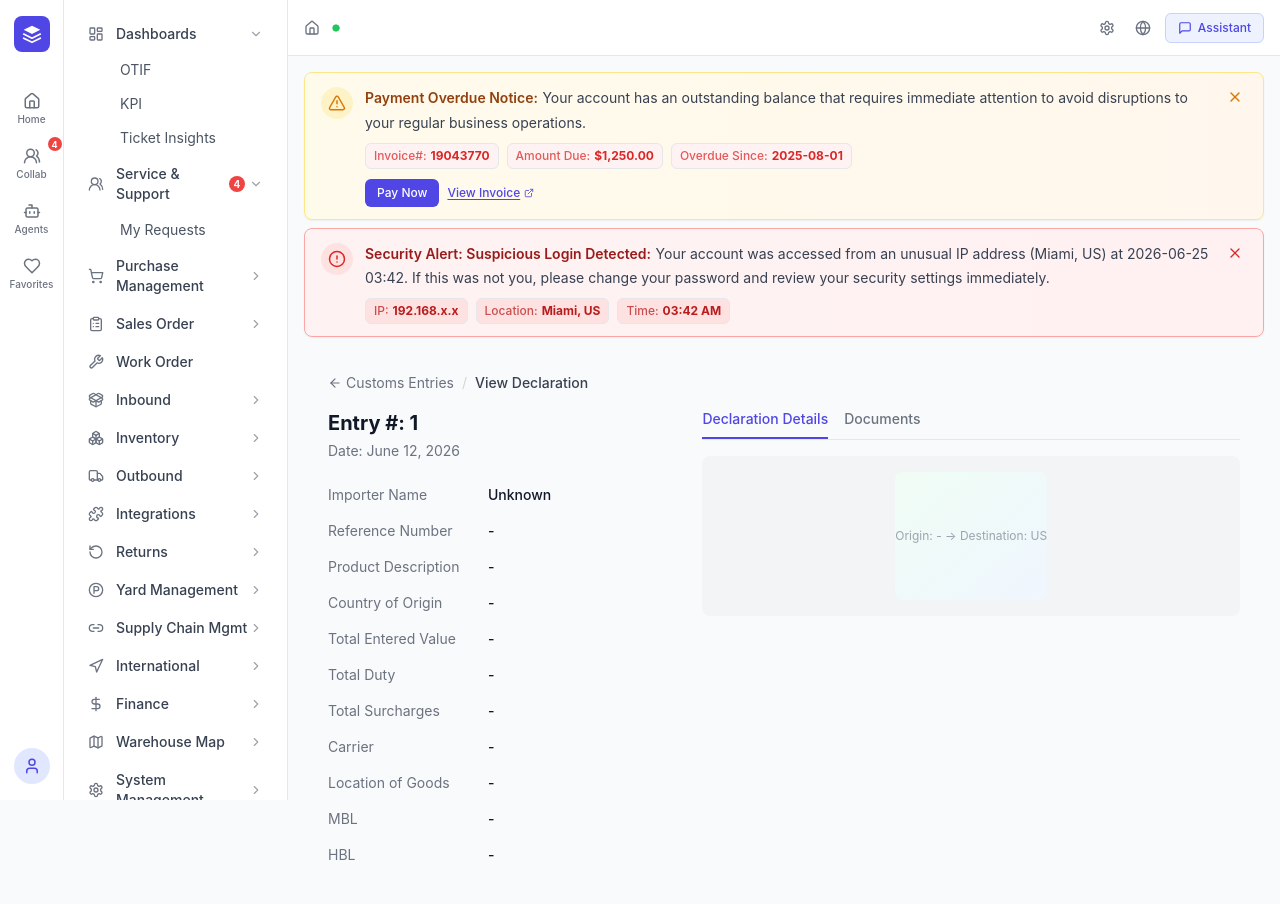
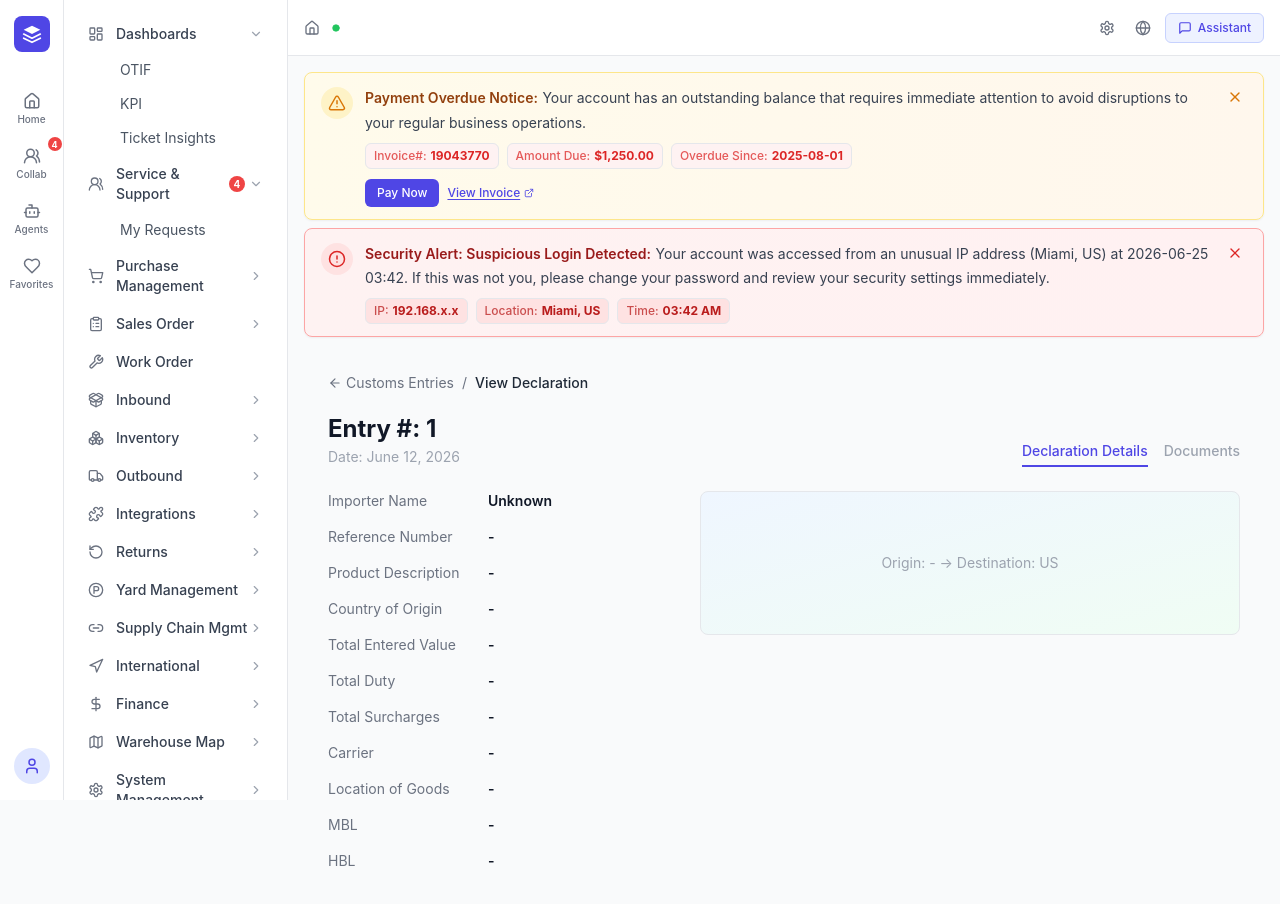
Before and after one commit to WYJade/CP-Announcement-management, a React (Vite) app: page /international/customs/1 in a window 1280 px wide. Shown: the top 904 px of the page. Built offline with nearby package versions, Linux system fonts and the light colour scheme.

Commit message:
fix: blank pages for inbound/inventory/outbound, optimize Customs Entry detail layout

```diff
--- a/src/components/International/CustomsEntryDetail.tsx
+++ b/src/components/International/CustomsEntryDetail.tsx
@@ -2,13 +2,7 @@ import { useState } from 'react'
 import { useParams, useNavigate } from 'react-router-dom'
 import { ArrowLeft } from 'lucide-react'
 
-const ENTRIES_DATA: Record<string, {
-  declarationNo: string; date: string; importerName: string; referenceNumber: string;
-  productDescription: string; countryOfOrigin: string; totalEnteredValue: string;
-  totalDuty: string; totalSurcharges: string; carrier: string; locationOfGoods: string;
-  mbl: string; hbl: string;
-  lineItems: { invoiceLineNo: number; line7501: number; productNo: number; productValue: string; adValoremRate: string; dutyAmount: string; surchargeAmount: string; htsNo: string }[];
-}> = {
+const ENTRIES_DATA: Record<string, any> = {
   '82G-0101679-0': {
     declarationNo: '82G-0101679-0', date: 'June 15, 2026', importerName: 'ADOORN LLC',
     referenceNumber: 'SHIP-JUNE12-US', productDescription: 'SECTION 122 - 10% DUTY',
@@ -40,137 +34,105 @@ const ENTRIES_DATA: Record<string, {
   },
 }
 
-// Fallback for entries not in the map
-const DEFAULT_ENTRY = {
-  declarationNo: '', date: 'June 12, 2026', importerName: 'Unknown',
-  referenceNumber: '-', productDescription: '-', countryOfOrigin: '-',
-  totalEnteredValue: '-', totalDuty: '-', totalSurcharges: '-',
-  carrier: '-', locationOfGoods: '-', mbl: '-', hbl: '-', lineItems: [],
-}
+const DEFAULT_ENTRY = { declarationNo: '', date: 'June 12, 2026', importerName: 'Unknown', referenceNumber: '-', productDescription: '-', countryOfOrigin: '-', totalEnteredValue: '-', totalDuty: '-', totalSurcharges: '-', carrier: '-', locationOfGoods: '-', mbl: '-', hbl: '-', lineItems: [] }
 
 export default function CustomsEntryDetail() {
   const { id } = useParams<{ id: string }>()
   const navigate = useNavigate()
   const [activeTab, setActiveTab] = useState<'details' | 'documents'>('details')
-
   const entry = ENTRIES_DATA[id || ''] || { ...DEFAULT_ENTRY, declarationNo: id || '' }
 
+  const fields = [
+    ['Importer Name', entry.importerName], ['Reference Number', entry.referenceNumber],
+    ['Product Description', entry.productDescription], ['Country of Origin', entry.countryOfOrigin],
+    ['Total Entered Value', entry.totalEnteredValue], ['Total Duty', entry.totalDuty],
+    ['Total Surcharges', entry.totalSurcharges], ['Carrier', entry.carrier],
+    ['Location of Goods', entry.locationOfGoods], ['MBL', entry.mbl], ['HBL', entry.hbl],
+  ]
+
   return (
-    <div className="p-6 max-w-6xl mx-auto">
+    <div className="p-6">
       {/* Breadcrumb */}
-      <div className="flex items-center gap-2 text-sm text-gray-500 mb-4">
-        <button onClick={() => navigate('/international/customs')} className="hover:text-gray-700 flex items-center gap-1">
-          <ArrowLeft size={14} /> Customs Entries
-        </button>
-        <span className="text-gray-300">/</span>
-        <span className="text-gray-700 font-medium">View Declaration</span>
+      <div className="flex items-center gap-2 text-sm text-gray-500 mb-5">
+        <button onClick={() => navigate('/international/customs')} className="hover:text-primary-600 flex items-center gap-1"><ArrowLeft size={14} /> Customs Entries</button>
+        <span>/</span>
+        <span className="text-gray-800 font-medium">View Declaration</span>
       </div>
 
-      <div className="grid grid-cols-5 gap-6">
-        {/* Left - Declaration Details */}
-        <div className="col-span-2">
-          <h1 className="text-xl font-bold text-gray-900 mb-1">Entry #: {entry.declarationNo}</h1>
-          <p className="text-sm text-gray-500 mb-6">Date: {entry.date}</p>
+      {/* Header + Tabs inline */}
+      <div className="flex items-end justify-between mb-6">
+        <div>
+          <h1 className="text-2xl font-bold text-gray-900">Entry #: {entry.declarationNo}</h1>
+          <p className="text-sm text-gray-400 mt-0.5">Date: {entry.date}</p>
+        </div>
+        <div className="flex gap-4">
+          <button onClick={() => setActiveTab('details')} className={`text-sm font-medium pb-1 border-b-2 ${activeTab === 'details' ? 'border-primary-600 text-primary-600' : 'border-transparent text-gray-400'}`}>Declaration Details</button>
+          <button onClick={() => setActiveTab('documents')} className={`text-sm font-medium pb-1 border-b-2 ${activeTab === 'documents' ? 'border-primary-600 text-primary-600' : 'border-transparent text-gray-400'}`}>Documents</button>
+        </div>
+      </div>
 
+      {activeTab === 'details' && (
+        <div className="flex gap-8">
+          {/* Left: Key fields */}
+          <div className="w-[340px] shrink-0">
             <div className="space-y-4">
-            {[
-              ['Importer Name', entry.importerName],
-              ['Reference Number', entry.referenceNumber],
-              ['Product Description', entry.productDescription],
-              ['Country of Origin', entry.countryOfOrigin],
-              ['Total Entered Value', entry.totalEnteredValue],
-              ['Total Duty', entry.totalDuty],
-              ['Total Surcharges', entry.totalSurcharges],
-              ['Carrier', entry.carrier],
-              ['Location of Goods', entry.locationOfGoods],
-              ['MBL', entry.mbl],
-              ['HBL', entry.hbl],
-            ].map(([label, value]) => (
-              <div key={label} className="flex items-start">
-                <span className="text-sm text-gray-500 w-40 shrink-0">{label}</span>
-                <span className="text-sm font-medium text-gray-900">{value}</span>
+              {fields.map(([label, value]) => (
+                <div key={label as string} className="flex">
+                  <span className="text-sm text-gray-500 w-[160px] shrink-0">{label}</span>
+                  <span className="text-sm font-semibold text-gray-900">{value}</span>
                 </div>
               ))}
             </div>
           </div>
 
-        {/* Right - Tabs (Declaration Details / Documents) */}
-        <div className="col-span-3">
-          <div className="flex gap-4 border-b border-gray-200 mb-4">
-            <button onClick={() => setActiveTab('details')}
-              className={`pb-2 text-sm font-medium border-b-2 transition-colors ${activeTab === 'details' ? 'border-primary-600 text-primary-600' : 'border-transparent text-gray-500'}`}>
-              Declaration Details
-            </button>
-            <button onClick={() => setActiveTab('documents')}
-              className={`pb-2 text-sm font-medium border-b-2 transition-colors ${activeTab === 'documents' ? 'border-primary-600 text-primary-600' : 'border-transparent text-gray-500'}`}>
-              Documents
-            </button>
+          {/* Right: Map + Line items */}
+          <div className="flex-1 space-y-5">
+            {/* Map placeholder */}
+            <div className="bg-gradient-to-br from-blue-50 to-green-50 border border-gray-200 rounded-lg h-36 flex items-center justify-center">
+              <span className="text-sm text-gray-400">Origin: {entry.countryOfOrigin} &rarr; Destination: US</span>
             </div>
 
-          {activeTab === 'details' && (
-            <>
-              {/* Map placeholder */}
-              <div className="bg-gray-100 rounded-lg h-40 mb-4 flex items-center justify-center text-gray-400 text-sm">
-                <div className="text-center">
-                  <div className="w-full h-32 bg-gradient-to-br from-green-50 to-blue-50 rounded-lg flex items-center justify-center">
-                    <span className="text-xs text-gray-400">Origin: {entry.countryOfOrigin} → Destination: US</span>
-                  </div>
-                </div>
-              </div>
-
-              {/* Line items table */}
+            {/* Line items */}
             {entry.lineItems.length > 0 && (
               <div className="border border-gray-200 rounded-lg overflow-hidden">
                 <table className="w-full text-xs">
                   <thead>
                     <tr className="bg-gray-50 border-b border-gray-200">
                       {['Invoice Line No', '7501 Line No', 'Product No', 'Product Value', 'Ad Valorem Rate', 'Duty Amount', 'Surcharge Amount', 'HTS No'].map(h => (
-                          <th key={h} className="text-left py-2 px-2 font-semibold text-gray-500">{h}</th>
+                        <th key={h} className="text-left py-2.5 px-3 font-semibold text-gray-500 whitespace-nowrap">{h}</th>
                       ))}
                     </tr>
                   </thead>
                   <tbody>
-                      {entry.lineItems.map((item, i) => (
-                        <tr key={i} className="border-b border-gray-100">
-                          <td className="py-2 px-2 text-gray-700">{item.invoiceLineNo}</td>
-                          <td className="py-2 px-2 text-gray-700">{item.line7501}</td>
-                          <td className="py-2 px-2 text-gray-700">{item.productNo}</td>
-                          <td className="py-2 px-2 text-gray-700">{item.productValue}</td>
-                          <td className="py-2 px-2 text-gray-700">{item.adValoremRate}</td>
-                          <td className="py-2 px-2 text-gray-700">{item.dutyAmount}</td>
-                          <td className="py-2 px-2 text-gray-700">{item.surchargeAmount}</td>
-                          <td className="py-2 px-2 text-gray-700">{item.htsNo}</td>
+                    {entry.lineItems.map((item: any, i: number) => (
+                      <tr key={i} className="border-b border-gray-100 hover:bg-gray-50">
+                        <td className="py-2 px-3 text-gray-700">{item.invoiceLineNo}</td>
+                        <td className="py-2 px-3 text-gray-700">{item.line7501}</td>
+                        <td className="py-2 px-3 text-gray-700">{item.productNo}</td>
+                        <td className="py-2 px-3 text-gray-700">{item.productValue}</td>
+                        <td className="py-2 px-3 text-gray-700">{item.adValoremRate}</td>
+                        <td className="py-2 px-3 text-gray-700">{item.dutyAmount}</td>
+                        <td className="py-2 px-3 text-gray-700">{item.surchargeAmount}</td>
+                        <td className="py-2 px-3 text-gray-700">{item.htsNo}</td>
                       </tr>
                     ))}
                   </tbody>
                 </table>
               </div>
             )}
-            </>
+          </div>
+        </div>
       )}
 
       {activeTab === 'documents' && (
-            <div className="border border-gray-200 rounded-lg overflow-hidden">
+        <div className="border border-gray-200 rounded-lg">
           <table className="w-full text-sm">
-                <thead>
-                  <tr className="bg-gray-50 border-b border-gray-200">
-                    <th className="text-left py-3 px-4 font-semibold text-gray-500">File Name</th>
-                    <th className="text-left py-3 px-4 font-semibold text-gray-500">Entry Date</th>
-                  </tr>
-                </thead>
-                <tbody>
-                  <tr>
-                    <td colSpan={2} className="text-center py-8 text-gray-400 text-sm">No data available to display</td>
-                  </tr>
-                </tbody>
+            <thead><tr className="bg-gray-50 border-b"><th className="text-left py-3 px-4 font-semibold text-gray-500">File Name</th><th className="text-left py-3 px-4 font-semibold text-gray-500">Entry Date</th></tr></thead>
+            <tbody><tr><td colSpan={2} className="text-center py-10 text-gray-400">No data available to display</td></tr></tbody>
           </table>
-              <div className="flex items-center justify-end px-4 py-2 border-t border-gray-100 text-xs text-gray-400">
-                Page Size: 15 | 0 to 0 of 0 | Page 0 of 0
-              </div>
+          <div className="text-right px-4 py-2 text-xs text-gray-400 border-t">Page Size: 15 | 0 to 0 of 0 | Page 0 of 0</div>
         </div>
       )}
     </div>
-      </div>
-    </div>
   )
 }
--- a/src/components/Orders/InboundInquiry.tsx
+++ b/src/components/Orders/InboundInquiry.tsx
@@ -13,7 +13,6 @@ export default function InboundInquiry() {
 
   return (
     <div className="p-6">
-      <OrderAlertBanner alerts={INBOUND_ALERTS} />
 
       <div className="flex items-center justify-between mb-5">
         <h1 className="text-2xl font-bold text-gray-900">Inbound Inquiry</h1>
```
Also changed, not shown: src/components/Inventory/InventoryActivity.tsx (+0 -57 lines). Lines whose indentation alone changed are shown as unchanged.
